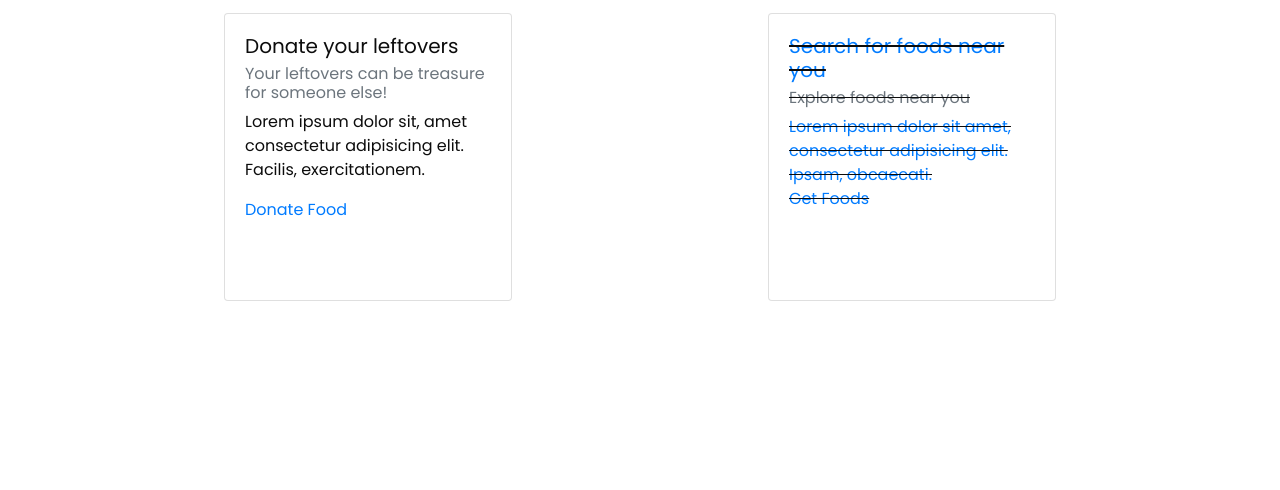
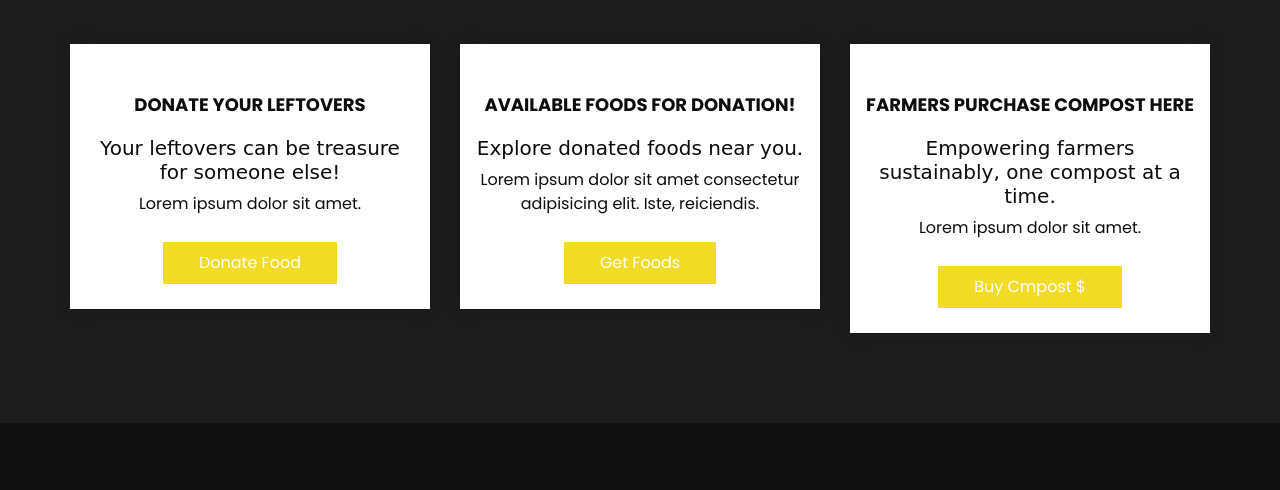
Before and after one commit to ripper06/IEEE-HACKATHON, a website: page ECOHARVEST/login.html in a window 1280 px wide. Shown: the part 227-717 px from the top of the page. Drawn offline with Linux system fonts and the light colour scheme.

Commit message:
Update login.html

```diff
--- a/ECOHARVEST/login.html
+++ b/ECOHARVEST/login.html
@@ -81,29 +81,71 @@
 
   <!-- team section -->
 
-  <!-- Insert the form here -->
-  <div class="select-role">
-    <div class="card" style="width: 18rem; height: 18rem;">
-      <div class="card-body">
-        <h5 class="card-title">Donate your leftovers</h5>
-        <h6 class="card-subtitle mb-2 text-muted">Your leftovers can be treasure for someone else!</h6>
-        <p class="card-text">Lorem ipsum dolor sit, amet consectetur adipisicing elit. Facilis, exercitationem.</p>
-        <a href="./submitfoods.html" class="food-click">Donate Food<s/a>
+  <section class="service_section layout_padding">
+    <div class="container">
+      <div class="heading_container heading_center">
+        <h2>
+          Serve Society, Save Climate.
+        </h2>
+      </div>
+      <div class="row">
+        <div class="col-md-4">
+          <div class="box ">
+            <div class="img-box">
+
+            </div>
+            <div class="detail-box">
+              <h6>
+                Donate your leftovers
+              </h6>
+              <h5 style="font-family: cursive;">Your leftovers can be treasure for someone else!</h5>
+              <p>
+                Lorem ipsum dolor sit amet.
+              </p>
+              <a href="./submitfoods.html">
+                Donate Food
+              </a>
+            </div>
+          </div>
+        </div>
+        <div class="col-md-4">
+          <div class="box ">
+            <div class="detail-box">
+              <h6>
+                Available foods for donation!
+              </h6>
+              <h5 style="font-family: cursive;">
+                Explore donated foods near you.
+              </h5>
+              <p>Lorem ipsum dolor sit amet consectetur adipisicing elit. Iste, reiciendis.</p>
+              <a href="./get-food.html"">
+                Get Foods
+              </a>
+            </div>
+          </div>
+        </div>
+
+        <div class="col-md-4">
+          <div class="box ">
+            <div class="detail-box">
+              <h6>
+                Farmers Purchase Compost Here
+              </h6>
+              <h5 style="font-family: cursive;">
+                Empowering farmers sustainably, one compost at a time.
+              </h5>
+              <p>Lorem ipsum dolor sit amet.</p>
+              <a href="buycompost.html">
+                Buy Cmpost $
+              </a>
+            </div>
+          </div>
+        </div>
+        </div>
+        </div>
       </div>
     </div>
-    <div class="card" style="width: 18rem; height: 18rem;">
-      <div class="card-body">
-        <h5 class="card-title">Search for foods near you</h5>
-        <h6 class="card-subtitle mb-2 text-muted">Explore foods near you</h6>
-        <p class="card-text">Lorem ipsum dolor sit amet, consectetur adipisicing elit. Ipsam, obcaecati.</p>
-        <a href="./get-food.html" class="food-click">Get Foods</a>
-      </div>
-    </div>
-  </div>
-
-
-
-
+  </section>
 
   <!-- end team section -->
 
```
